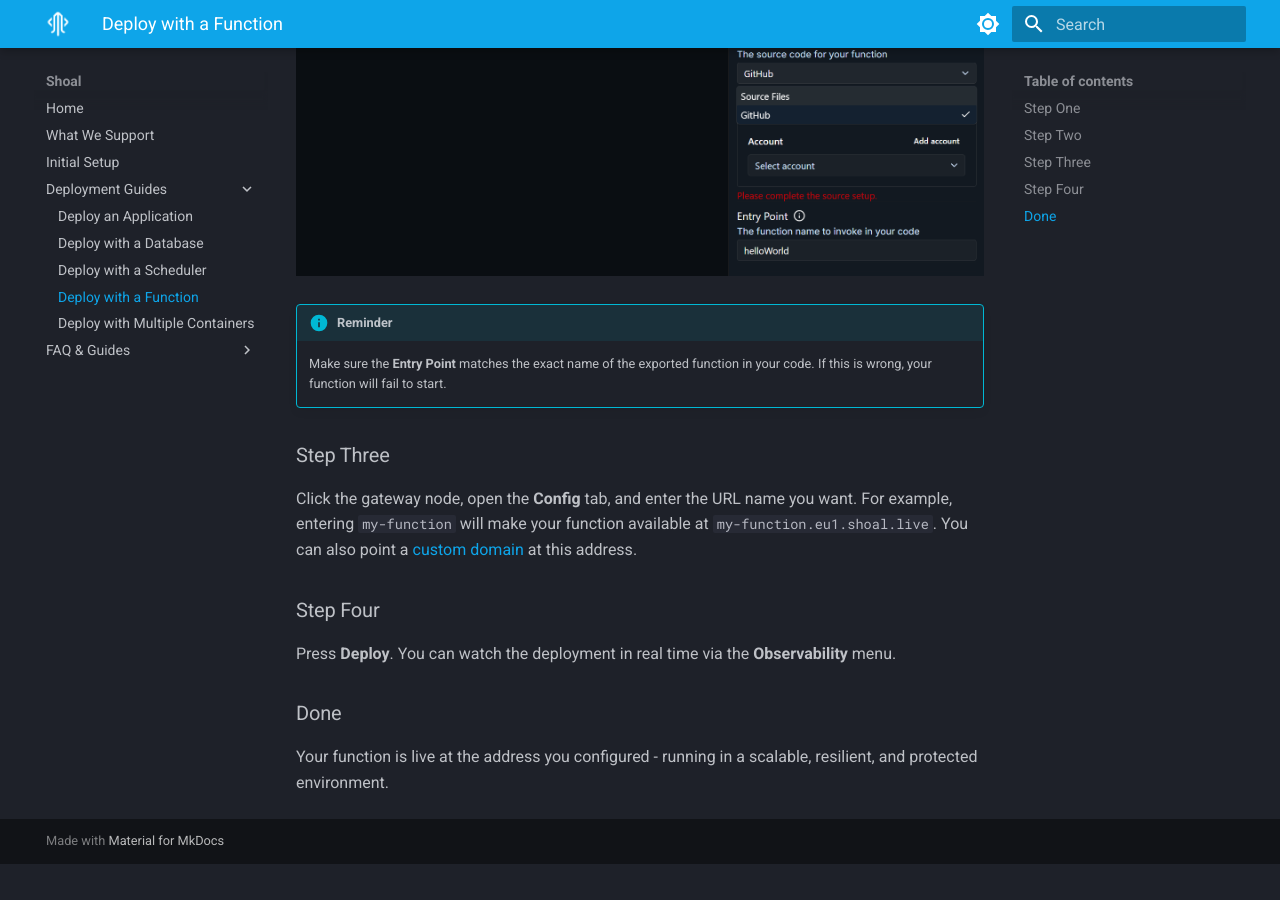
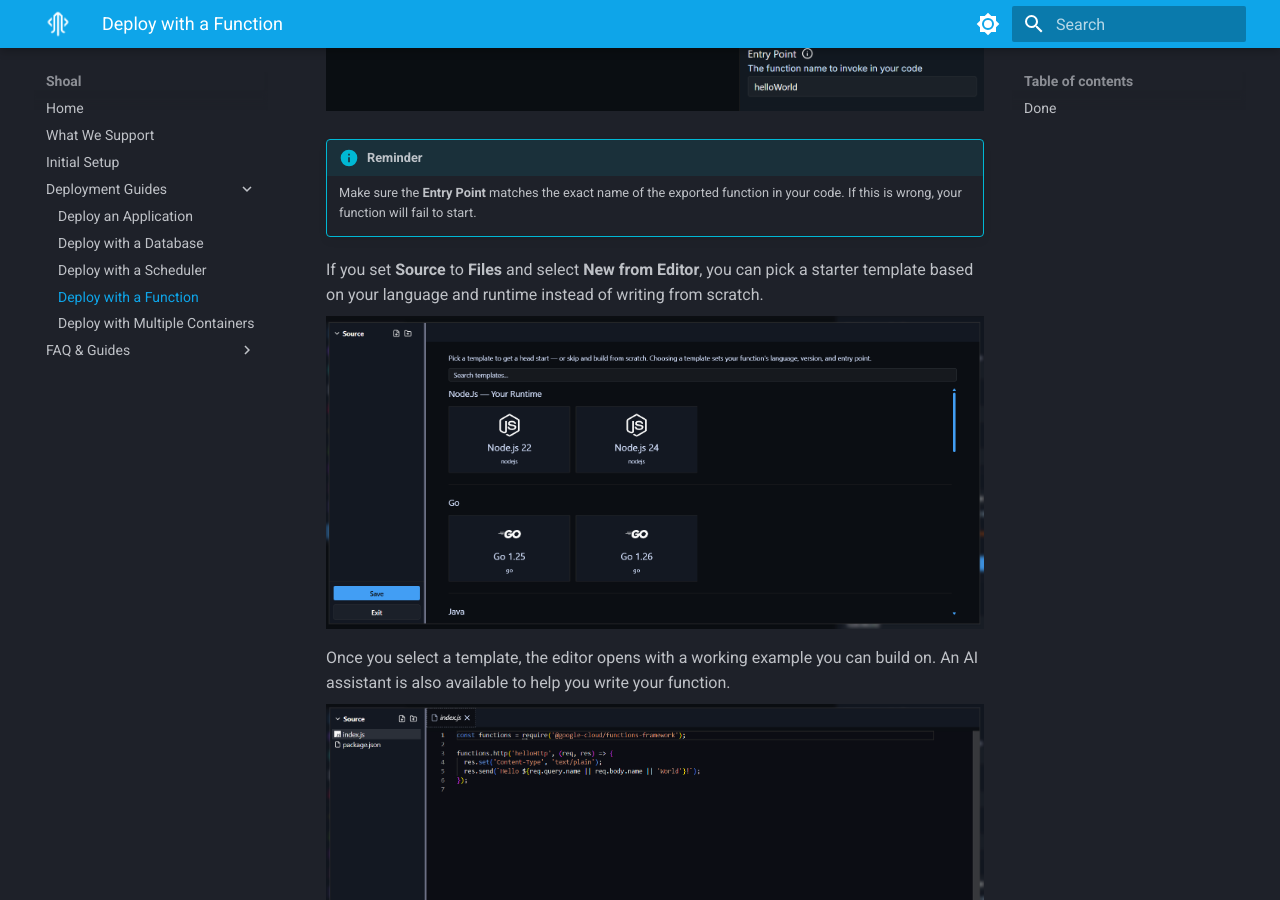
Before and after one commit to shoal-platform/docs.shoal-platform.github.io, an MkDocs documentation site: the page built from docs/deploy-app-function.md, in a window 1280 px wide and 900 px high, scrolled down 1237 px. Built offline with MkDocs 1.6.1 and Material for MkDocs 9.7.7, drawn with Linux system fonts in a browser that asks for light colours; before the commit the page ends 2101 px from its top, so only the background shows below that; some of the changed text lies outside the part shown.

Commit message:
add: function bolierplate info

```diff
--- a/docs/deploy-app-function.md
+++ b/docs/deploy-app-function.md
@@ -7,32 +7,32 @@ You need two components: a **function node** and a **gateway node**.
 - **Function node** - links to your source code. Shoal builds and runs your function, scales it automatically, and keeps it resilient.
 - **Gateway node** - where you set the DNS name (web address) you want your function to be reachable at.
 
-Hit deploy, and it just works.
-
 ---
 
-### Step One
+Follow the steps below to deploy your function.
 
-Drag a function node and a gateway node onto the canvas, then link them together.
+1. Drag a function node and a gateway node onto the canvas, then link them together.
 
-![Function App Setup](assets/screenshots/function-1.png)
+    ![Function App Setup](assets/screenshots/function-1.png)
 
-### Step Two
+2. Click the function node, open the **Config** tab, and configure your function. Set the **Language**, **Runtime Version**, and **Source**. If using GitHub, select your account, repository, and branch or you can just upload a file source.
 
-Click the function node, open the **Config** tab, and configure your function. Set the **Language**, **Runtime Version**, and **Source**. If using GitHub, select your account, repository, and branch or you can just upload a file source.
+    ![Function Node Config](assets/screenshots/function-2.png)
 
-![Function Node Config](assets/screenshots/function-2.png)
+    !!! info "Reminder"
+        Make sure the **Entry Point** matches the exact name of the exported function in your code. If this is wrong, your function will fail to start.
 
-!!! info "Reminder"
-    Make sure the **Entry Point** matches the exact name of the exported function in your code. If this is wrong, your function will fail to start.
+    If you set **Source** to **Files** and select **New from Editor**, you can pick a starter template based on your language and runtime instead of writing from scratch.
 
-### Step Three
+    ![Function Templates](assets/screenshots/function-3.png)
 
-Click the gateway node, open the **Config** tab, and enter the URL name you want. For example, entering `my-function` will make your function available at `my-function.eu1.shoal.live`. You can also point a [custom domain](faq-custom-domain.md) at this address.
+    Once you select a template, the editor opens with a working example you can build on. An AI assistant is also available to help you write your function.
 
-### Step Four
+    ![Function Editor](assets/screenshots/function-4.png)
 
-Press **Deploy**. You can watch the deployment in real time via the **Observability** menu.
+3. Click the gateway node, open the **Config** tab, and enter the URL name you want. For example, entering `my-function` will make your function available at `my-function.eu1.shoal.live`. You can also point a [custom domain](faq-custom-domain.md) at this address.
+
+4. Press **Deploy**. You can watch the deployment in real time via the **Observability** menu.
 
 ### Done
 
```
Also changed, not shown: docs/assets/screenshots/function-3.png (added), docs/assets/screenshots/function-4.png (added).
